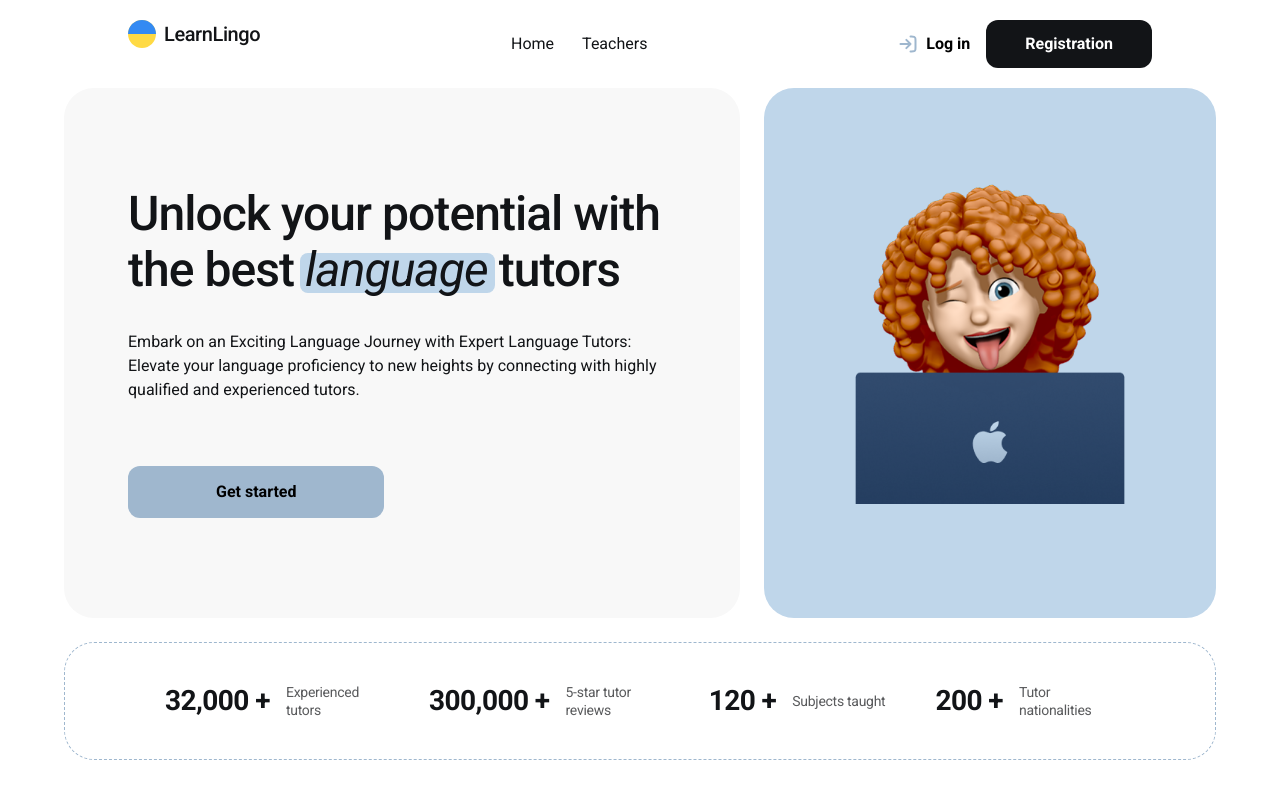
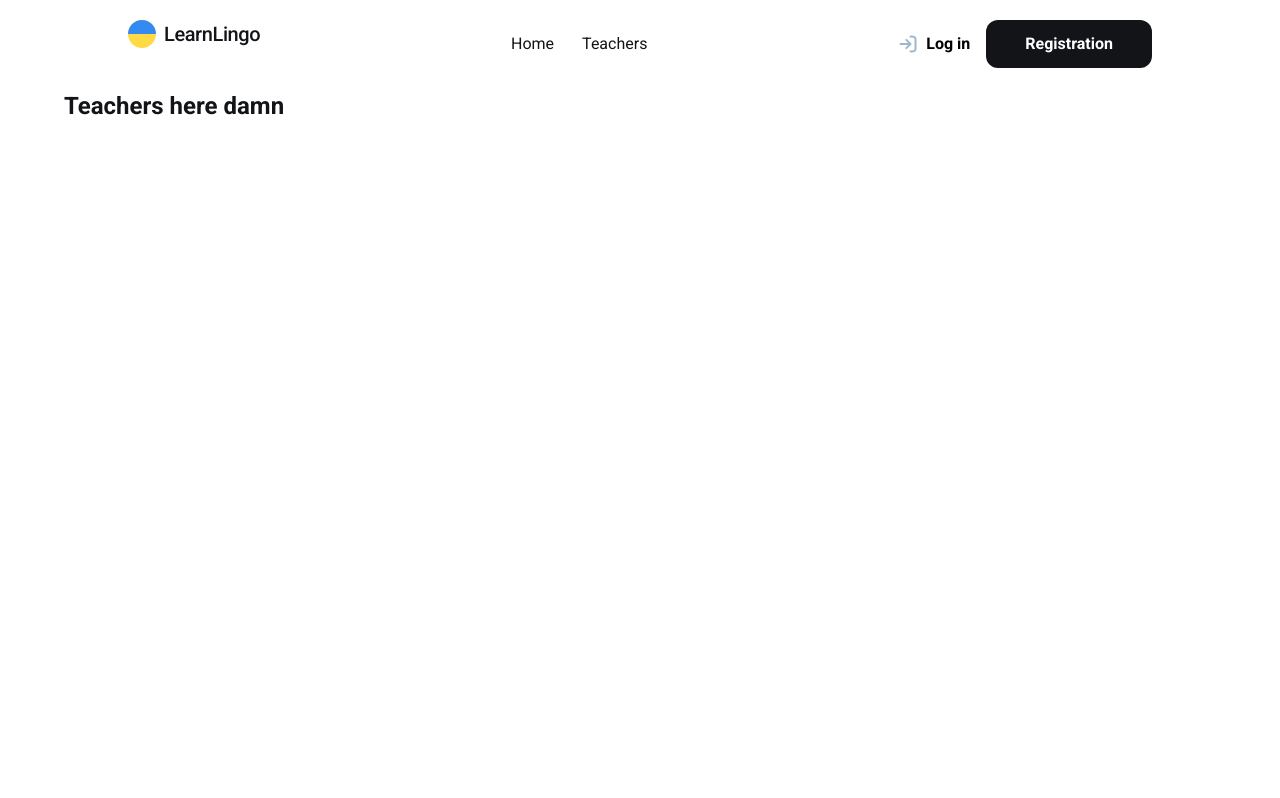
Before and after one commit to kiryhanchiiiik/learn-lingo, a React (Vite) app: page /teachers in a window 1280 px wide. Built offline with nearby package versions, Linux system fonts and the light colour scheme.

Commit message:
add react router dom

```diff
--- a/package.json
+++ b/package.json
@@ -10,8 +10,10 @@
     "preview": "vite preview"
   },
   "dependencies": {
+    "clsx": "^2.1.1",
     "react": "^19.1.0",
     "react-dom": "^19.1.0",
+    "react-router-dom": "^7.6.0",
     "sass": "^1.88.0"
   },
   "devDependencies": {
--- a/src/App.tsx
+++ b/src/App.tsx
@@ -1,12 +1,17 @@
+import { Routes, Route } from "react-router-dom";
 import Header from "./components/Header/Header";
 import HomePage from "./pages/HomePage/HomePage";
+import TeachersPage from "./pages/TeachersPage/TeachersPage";
 import "./App.scss";
 
 function App() {
   return (
     <div className="container">
       <Header />
-      <HomePage />
+      <Routes>
+        <Route path="/" element={<HomePage />} />
+        <Route path="/teachers" element={<TeachersPage />} />
+      </Routes>
     </div>
   );
 }
--- a/src/components/Header/Header.tsx
+++ b/src/components/Header/Header.tsx
@@ -1,5 +1,12 @@
 import css from "./Header.module.scss";
 import sprite from "../../img/sprite.svg";
+
+import { NavLink } from "react-router-dom";
+import clsx from "clsx";
+
+const buildLinkClass = ({ isActive }: { isActive: boolean }) => {
+  return clsx(css.link, isActive && css.active);
+};
 
 const Header = () => {
   return (
@@ -14,8 +21,12 @@ const Header = () => {
           </a>
         </div>
         <div className={css.linkWrapper}>
-          <a href="#">Home</a>
-          <a href="#">Teachers</a>
+          <NavLink className={buildLinkClass} to="/">
+            Home
+          </NavLink>
+          <NavLink className={buildLinkClass} to="/teachers">
+            Teachers
+          </NavLink>
         </div>
         <div className={css.btnWrapper}>
           <button className={css.loginBtn} type="button">
--- a/src/main.tsx
+++ b/src/main.tsx
@@ -2,9 +2,12 @@ import { StrictMode } from "react";
 import { createRoot } from "react-dom/client";
 import "./styles/globals.scss";
 import App from "./App.tsx";
+import { BrowserRouter } from "react-router-dom";
 
 createRoot(document.getElementById("root")!).render(
   <StrictMode>
-    <App />
+    <BrowserRouter>
+      <App />
+    </BrowserRouter>
   </StrictMode>
 );
--- /dev/null
+++ b/src/pages/TeachersPage/TeachersPage.tsx
@@ -0,0 +1,11 @@
+import css from "./TeachersPage.module.scss";
+
+const TeachersPage = () => {
+  return (
+    <section className={css.teachers}>
+      <h1>Teachers here damn</h1>
+    </section>
+  );
+};
+
+export default TeachersPage;
```
Also changed, not shown: src/pages/TeachersPage/TeachersPage.module.scss (added), 1 other file (tests, documents, lock files or other folders).
